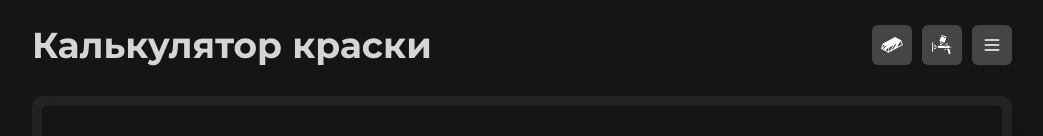
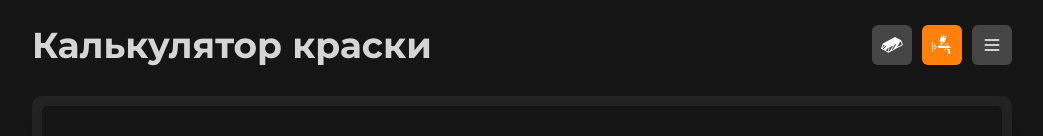
Before and after one commit to STUDIOUMS/Calc-Met, a React (Vite) app: page /paint in a window 1280 px wide. Shown: the top 136 px of the page, without its empty margins (118-1161 px from the left). Built offline with nearby package versions, Linux system fonts and the light colour scheme.

Commit message:
commit 3.0

```diff
--- a/src/components/Header.tsx
+++ b/src/components/Header.tsx
@@ -11,8 +11,8 @@ const Header: React.FC<IHeader> = ({ title }) => {
   return (
     <div className="app-header">
       <h1>{title}</h1>
-      <BtnIcon areaLabel="Калькулятор металла" classname="calcMetalIcon" to="/" />
-      <BtnIcon areaLabel="Калькулятор краски" classname="calcSprayIcon" to="/paint" />
+      <BtnIcon areaLabel="Калькулятор металла" classname="calcMetalIcon" to="/" nav />
+      <BtnIcon areaLabel="Калькулятор краски" classname="calcSprayIcon" to="/paint" nav />
       <BtnIcon areaLabel="Меню" classname={`menuIcon ${theme ? 'active' : ''}`} handler={() => setAside()} />
     </div>
   )
--- a/src/global.scss
+++ b/src/global.scss
@@ -144,8 +144,18 @@ body {
 .infoIcon { background-image: url('./assets/info.svg'); }
 .shareIcon { background-image: url('./assets/share.svg'); }
 .menuIcon { background-image: url('./assets/bars.svg'); }
-.calcMetalIcon { background-image: url('./assets/calc-metal.svg'); background-size: 24px !important; }
-.calcSprayIcon { background-image: url('./assets/calc-spray.svg'); background-size: 24px !important; }
+.calcMetalIcon {
+  background-image: url('./assets/calc-metal.svg'); background-size: 24px !important;
+  &.active { background-image: url('./assets/calc-metal-white.svg'); }
+}
+.calcSprayIcon {
+  background-image: url('./assets/calc-spray.svg'); background-size: 24px !important;
+  &.active { background-image: url('./assets/calc-spray-white.svg'); }
+}
+.calcMetalIcon, .calcSprayIcon {
+  &.active { background-color: var(--color-btn); }
+}
+
 .switchIcon {
   background-image: url('./assets/moon-white.svg');
   &.active { background-image: url('./assets/sun.svg'); }
--- a/src/ui/BtnIcon.tsx
+++ b/src/ui/BtnIcon.tsx
@@ -1,4 +1,4 @@
-import { Link } from "react-router-dom"
+import { Link, NavLink } from "react-router-dom"
 import styled, { css } from "styled-components"
 
 type ColorType = 'line' | 'warning' | 'blue' | 'transparent'
@@ -10,6 +10,7 @@ interface IBtnIcon<T> {
   rounded?: boolean
   areaLabel?: string
   to?: string
+  nav?: boolean
 }
 
 // Styles
@@ -32,11 +33,17 @@ const IconBtn = styled.button<{ $color: ColorType, $rounded: boolean }>`
 const IconLink = styled(Link)<{ $color: ColorType, $rounded: boolean }>`
   ${IconStyles}
 `
+const IconNavLink = styled(NavLink)<{ $color: ColorType, $rounded: boolean }>`
+  ${IconStyles}
+`
 
-const BtnIcon: React.FC<IBtnIcon<any>> = ({ areaLabel, classname, color = 'line', handler, rounded = false, to }) => {
+const BtnIcon: React.FC<IBtnIcon<any>> = ({ areaLabel, classname, color = 'line', handler, rounded = false, to, nav }) => {
   return (
-    !to ? <IconBtn className={classname} onClick={handler} $color={color} $rounded={rounded} aria-label={areaLabel} />
-        : <IconLink className={classname} to={to} $color={color} $rounded={rounded} aria-label={areaLabel} />
+    <>
+      {(!to && !nav) && <IconBtn className={classname} onClick={handler} $color={color} $rounded={rounded} aria-label={areaLabel} />}
+      {(to && !nav) && <IconLink className={classname} to={to} $color={color} $rounded={rounded} aria-label={areaLabel} />}
+      {(nav && to) && <IconNavLink className={classname} to={to} $color={color} $rounded={rounded} aria-label={areaLabel} />}
+    </>
   )
 }
 
```
